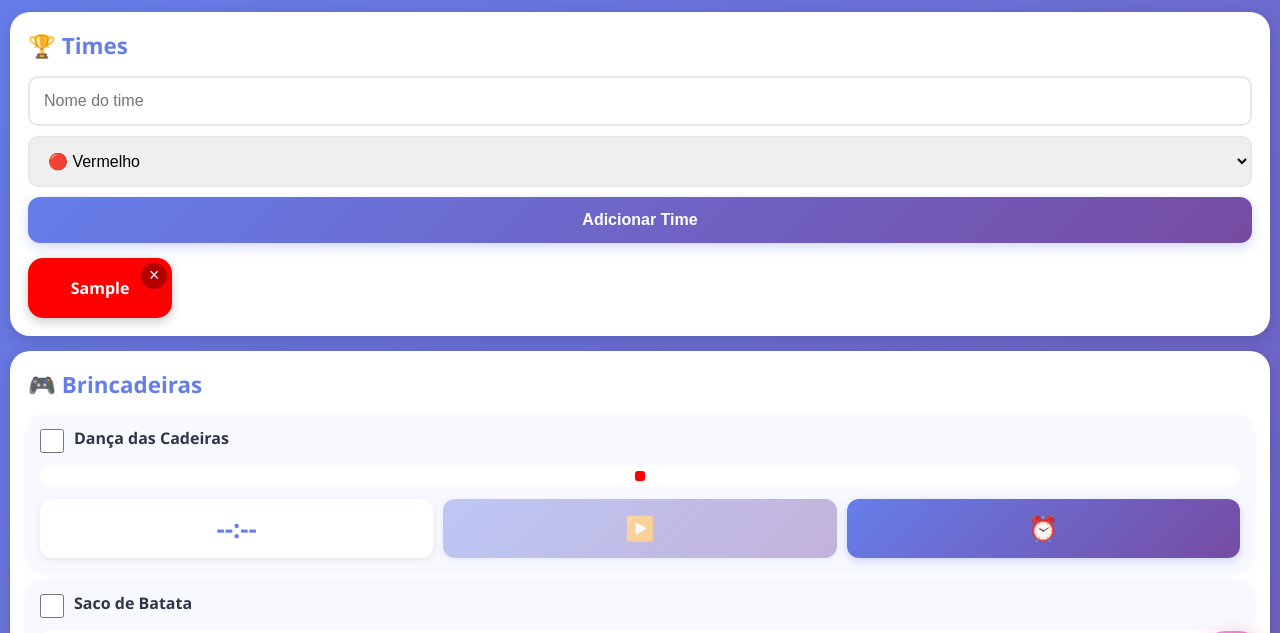
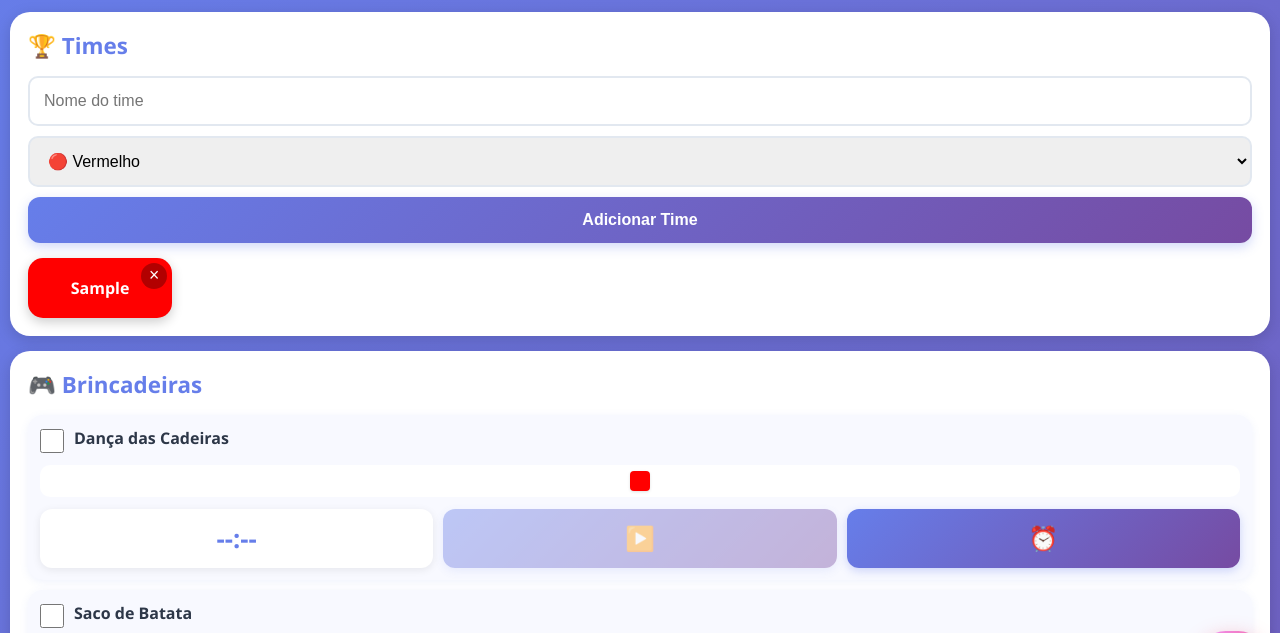
Before and after one commit to milly-27/gincana, a plain HTML site: page index.html in a window 1280 px wide. Both pictures are taken after typing "Sample" into the empty fields and a click on the button "Adicionar Time". Shown: the part 101-734 px from the top of the page. Drawn offline with Linux system fonts and the light colour scheme.

Commit message:
tamanho time

```diff
--- a/index.html
+++ b/index.html
@@ -107,9 +107,9 @@
     }
 
     .time-indicator {
-      width: 10px;
-      height: 10px;
-      border-radius: 3px;
+      width: 20px;
+      height: 20px;
+      border-radius: 4px;
       cursor: pointer;
       border: 2px solid transparent;
       transition: all 0.2s ease;
@@ -124,7 +124,7 @@
     .time-indicator.selected {
       border-color: #2d3748;
       box-shadow: 0 0 0 2px white, 0 0 0 4px #2d3748;
-      transform: scale(1.3);
+      transform: scale(1.15);
     }
 
     .tempo-section {
```
